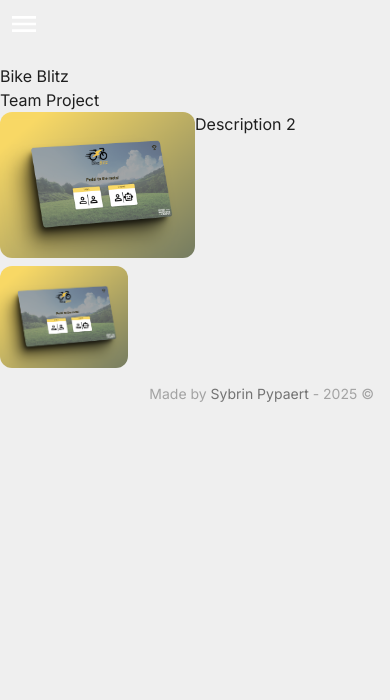
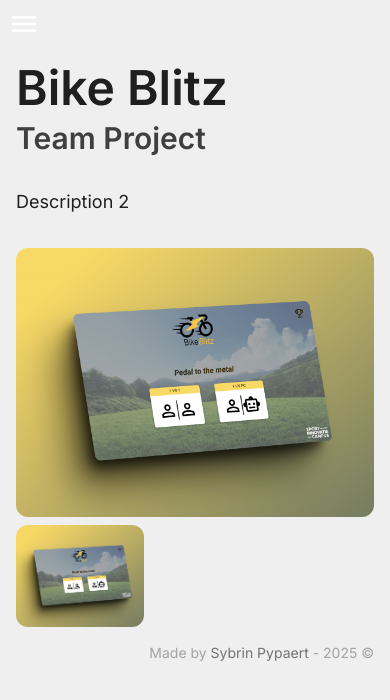
Before and after one commit to PypaertSybrin/portfolio, a Next.js app: page /projects/bike-blitz in a window 390 px wide. Shown: the top 700 px of the page. Built offline with nearby package versions, Linux system fonts and the light colour scheme; a web font is replaced by a local one.

Commit message:
fix: project detail responsive

```diff
--- a/src/app/globals.css
+++ b/src/app/globals.css
@@ -147,7 +147,7 @@
       }
       /* Embla Project Detail */
       .embla-detail{
-        max-width: 36rem;
+        width: auto;
         margin: auto;
         --slide-height: 19rem;
         --slide-size: 100%;
--- a/src/app/projects/[projectSlug]/page.tsx
+++ b/src/app/projects/[projectSlug]/page.tsx
@@ -1,33 +1,39 @@
-import Project from "@/models/Project";
-import ProjectsData from "@/data/ProjectsData";
-import Navigation from "@/components/generic/Navigation";
-import Footer from "@/components/generic/Footer";
-import { EmblaOptionsType } from "embla-carousel";
-import EmblaCarouselProjectDetails from "@/components/carousel/EmblaCarouselProjectDetails";
+import Project from '@/models/Project'
+import ProjectsData from '@/data/ProjectsData'
+import Navigation from '@/components/generic/Navigation'
+import Footer from '@/components/generic/Footer'
+import { EmblaOptionsType } from 'embla-carousel'
+import EmblaCarouselProjectDetails from '@/components/carousel/EmblaCarouselProjectDetails'
 
-const ProjectPage = ({params}: {params: {projectSlug: string}}) => {
-    const project: Project | undefined = ProjectsData.find((project: Project) => project.slug === params.projectSlug);
+const ProjectPage = ({ params }: { params: { projectSlug: string } }) => {
+  const project: Project | undefined = ProjectsData.find(
+    (project: Project) => project.slug === params.projectSlug,
+  )
 
   const OPTIONS: EmblaOptionsType = {}
   const SLIDES = project?.pictures || []
 
   return (
-        <div className="min-h-screen dark:bg-secundary-950 dark:text-secundary-50 bg-secundary-50 text-secundary-950">
-            <div className="max-w-screen-xl mx-auto">
+    <div className='min-h-screen dark:bg-secundary-950 dark:text-secundary-50 bg-secundary-50 text-secundary-950'>
+      <div className='max-w-screen-xl mx-auto'>
         <Navigation />
-                <div className="pt-16">
-                    <div>
-                        <h1>{project?.name}</h1>
-                        <p>{project?.subname}</p>
+        <div className='sm:h-screen h-auto grid place-items-center pt-16 sm:pt-0'>
+          <div className='grid sm:grid-cols-2'>
+              <div className='px-4'>
+                <EmblaCarouselProjectDetails slides={SLIDES} options={OPTIONS} />
               </div>
-                    <div className="grid grid-cols-2">
-                        <EmblaCarouselProjectDetails slides={SLIDES} options={OPTIONS} />
-                        <p>{project?.description}</p>
+              <div className='px-4 order-first sm:order-last mb-8 sm:mb-0'>
+                <h1 className='text-5xl mb-2 font-semibold z-100'>{project?.name}</h1>
+                <p className='text-3xl font-semibold mb-8 text-secundary-800'>{project?.subname}</p>
+                <p className='text-lg'>{project?.description}</p>
               </div>
           </div>
+        </div>
+      </div>
+      <div className='sm:absolute bottom-0 left-0 right-0'>
         <Footer />
       </div>
     </div>
   )
-};
-export default ProjectPage;
+}
+export default ProjectPage
--- a/src/data/ProjectsData.tsx
+++ b/src/data/ProjectsData.tsx
@@ -5,7 +5,7 @@
     name: 'Target Goal',
     slug: 'target-goal',
     subname: 'Project one',
-    description: 'Description 1',
+    description: 'This was one of my first projects. I learned a lot from it. There were a lot of challenges, but I managed to overcome them. I am proud of the result.',
     inGrid: true,
     pictures: [
       {
```
Lines whose indentation alone changed are shown as unchanged.
